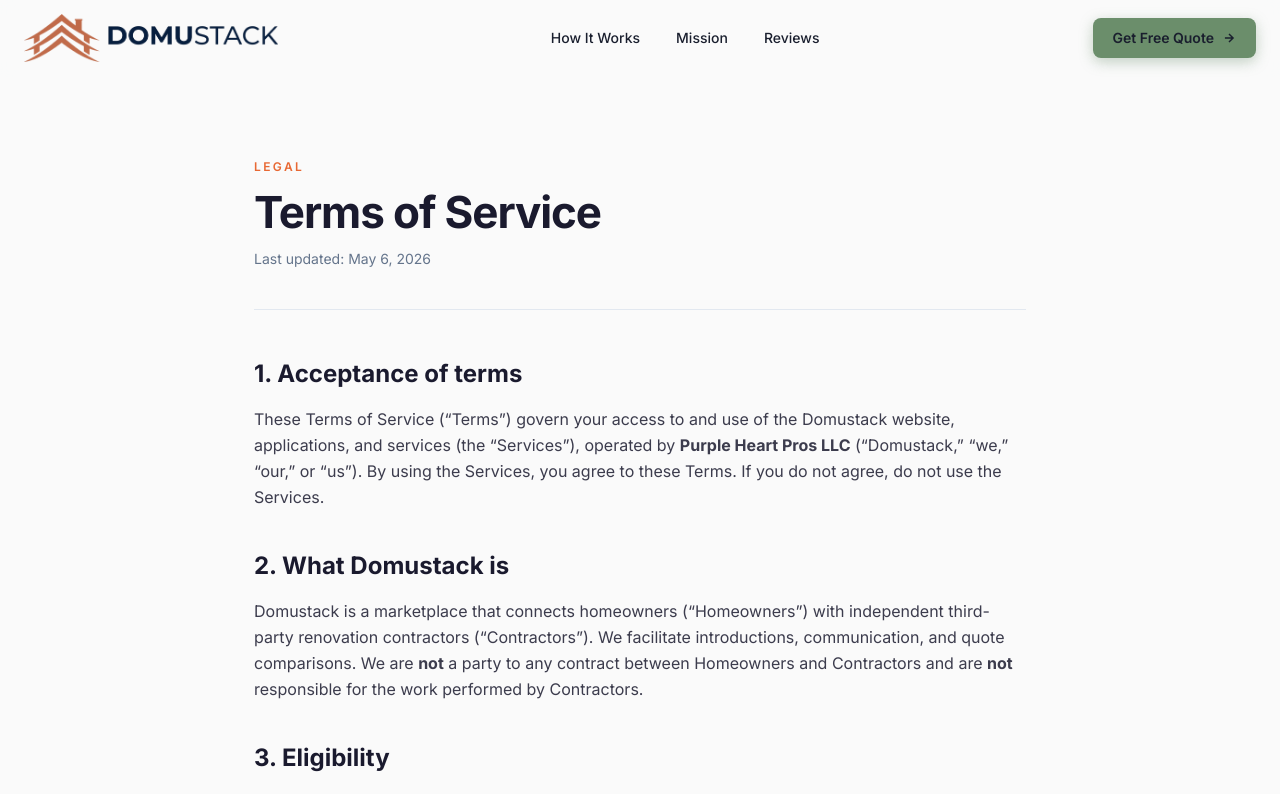
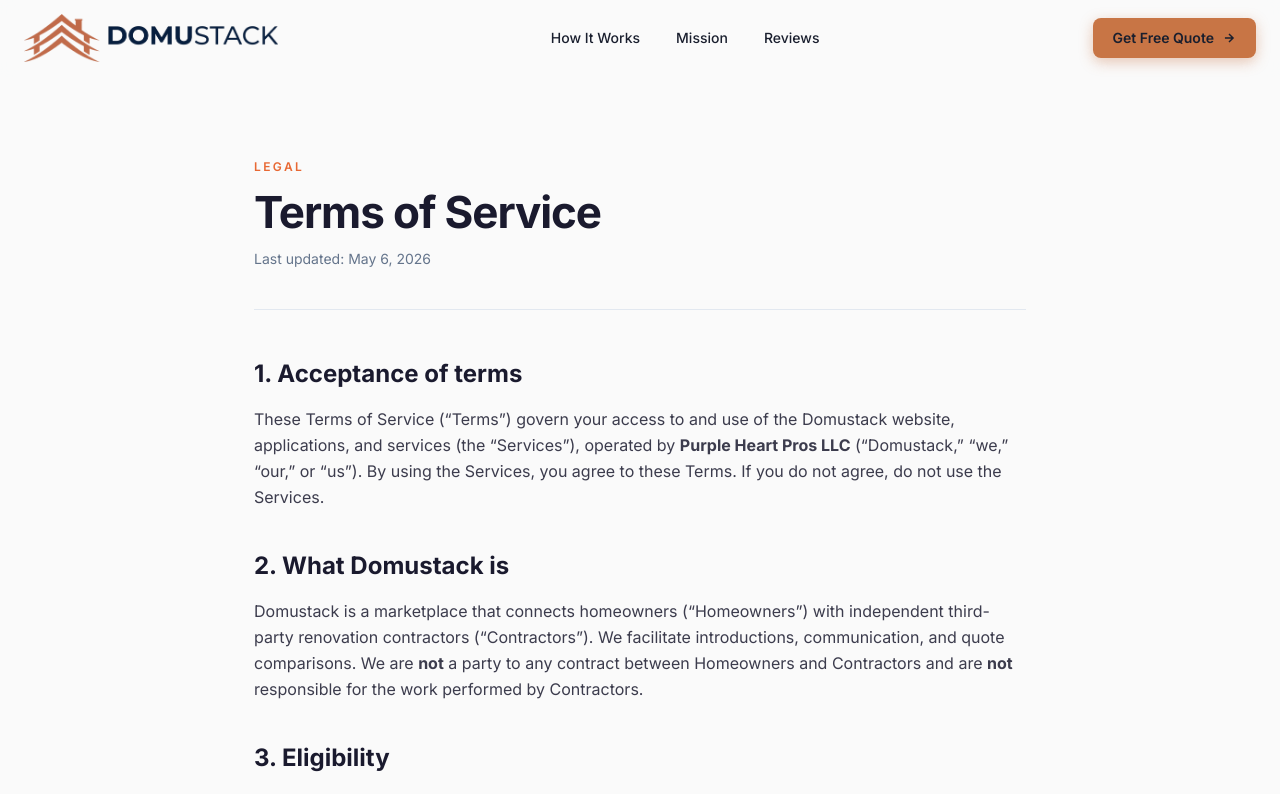
Before and after one commit to hkrishphp/domustack, a Next.js app: page /terms in a window 1280 px wide. Shown: the top 794 px of the page. Built offline with nearby package versions, Linux system fonts and the light colour scheme.

Commit message:
Recolor navbar Get Free Quote button to copper, matching the logo
Switches the top-right and mobile-menu CTA from sage to #c87545 so it ties
back to the chevron color in the wordmark logo.

```diff
--- a/src/components/v1/NavbarV1.tsx
+++ b/src/components/v1/NavbarV1.tsx
@@ -57,7 +57,7 @@
 
         <a
           href="#project-form"
-          className="hidden lg:inline-flex items-center gap-2 px-5 py-2.5 text-sm font-semibold text-white bg-[#6b8e6b] rounded-lg hover:brightness-110 active:scale-[0.98] transition shadow-[0_4px_14px_rgba(107,142,107,0.4)]"
+          className="hidden lg:inline-flex items-center gap-2 px-5 py-2.5 text-sm font-semibold text-white bg-[#c87545] rounded-lg hover:brightness-110 active:scale-[0.98] transition shadow-[0_4px_14px_rgba(200,117,69,0.4)]"
         >
           Get Free Quote
           <svg width="14" height="14" viewBox="0 0 24 24" fill="none" stroke="currentColor" strokeWidth="2.5">
@@ -99,7 +99,7 @@
           <a
             href="#project-form"
             onClick={() => setMobileOpen(false)}
-            className="block text-center mt-2 py-3 text-[15px] font-semibold text-white bg-[#6b8e6b] rounded-lg shadow-[0_4px_14px_rgba(107,142,107,0.4)]"
+            className="block text-center mt-2 py-3 text-[15px] font-semibold text-white bg-[#c87545] rounded-lg shadow-[0_4px_14px_rgba(200,117,69,0.4)]"
           >
             Get Free Quote
           </a>
```
